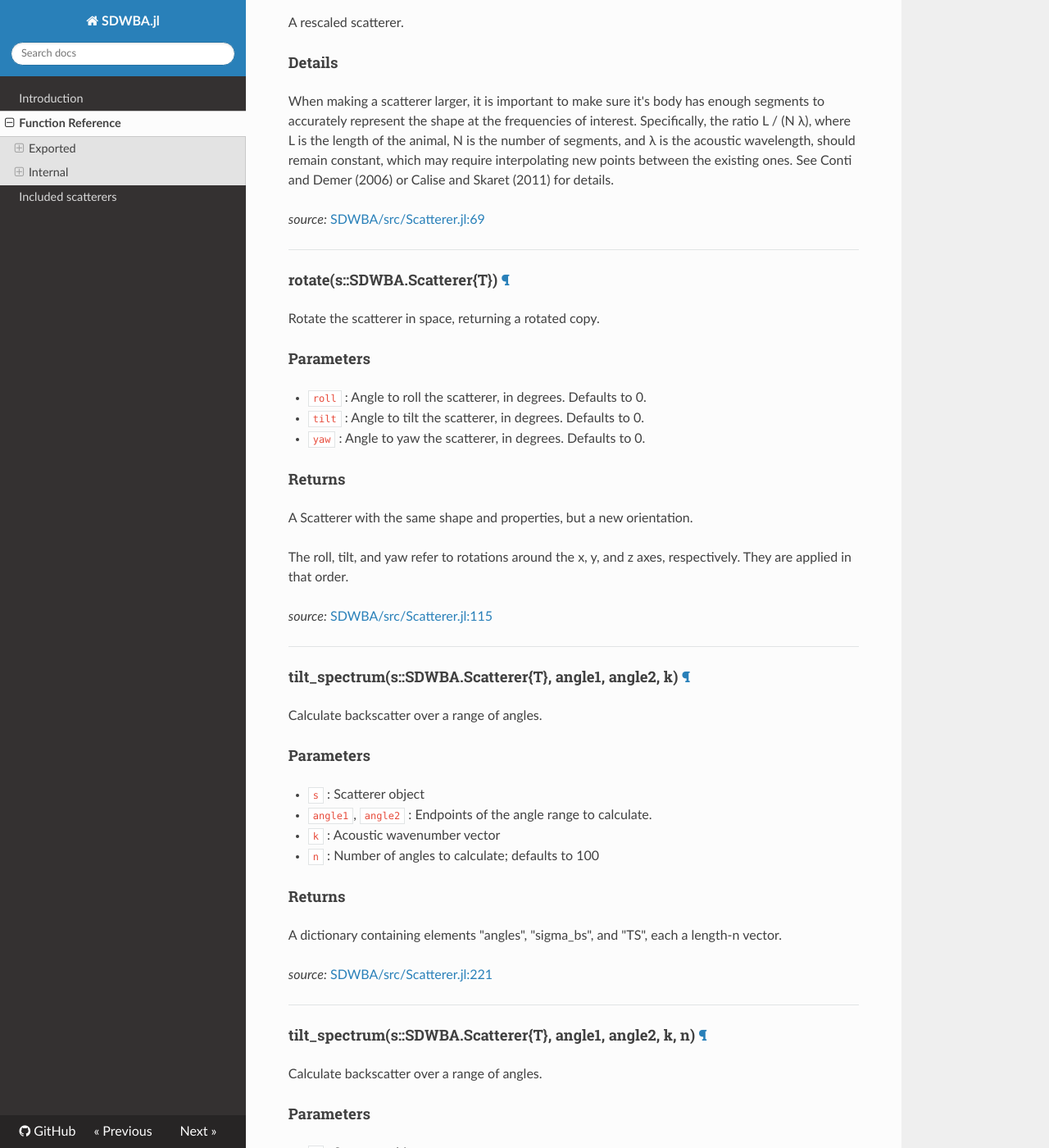
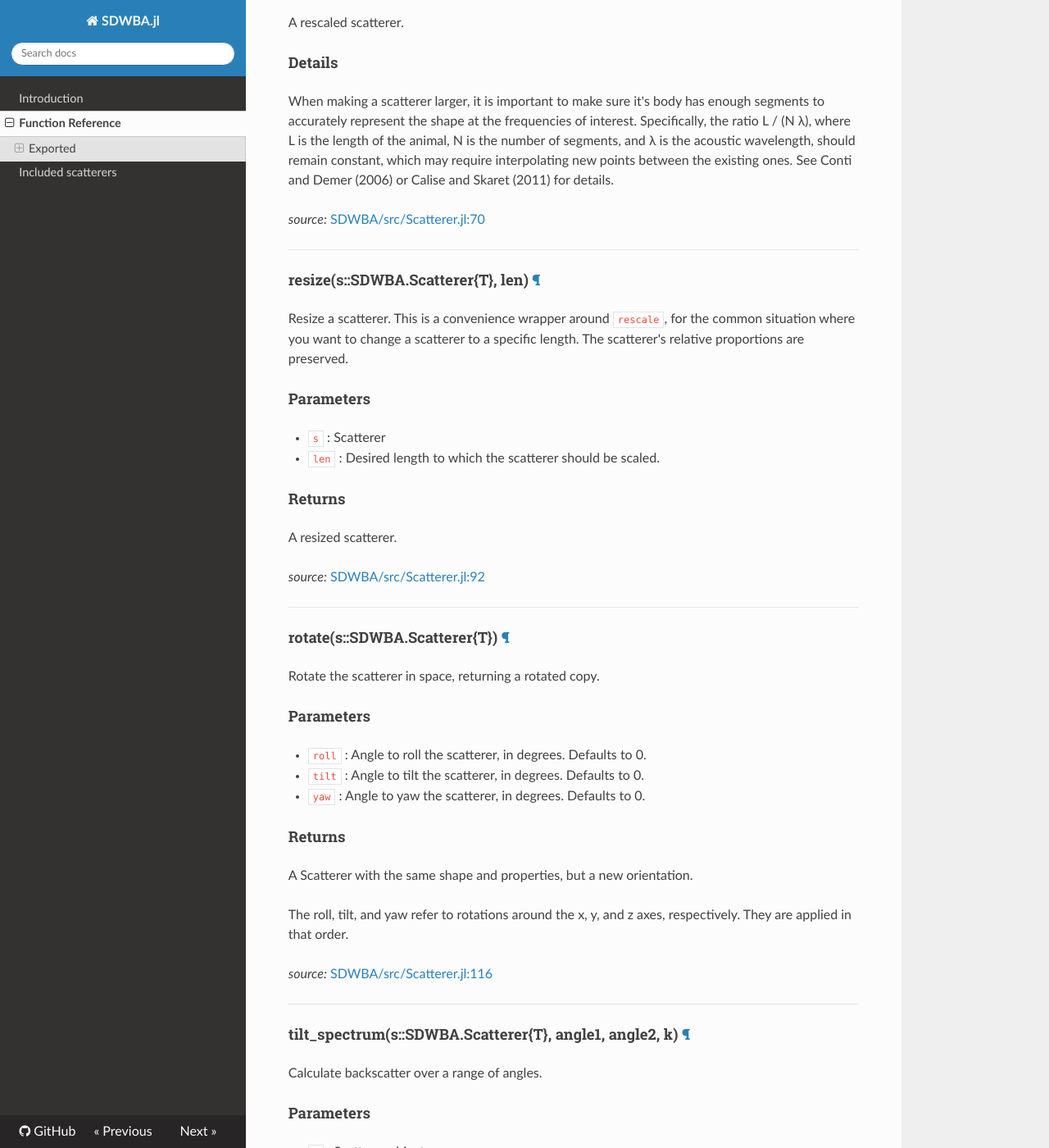
Before and after one commit to ElOceanografo/SDWBA.jl, an MkDocs documentation site: the page built from docs/API.md, in a window 1280 px wide and 1400 px high, scrolled down 2313 px. Shown: the whole window at 82% size. Built offline with MkDocs 1.6.1, drawn with Linux system fonts in a browser that asks for light colours; nearby versions of some CDN libraries; old or Windows-style settings are respelled for this version of MkDocs; some of the changed text lies outside the part shown.

```diff
--- a/docs/API.md
+++ b/docs/API.md
@@ -114,7 +114,26 @@
 
 
 *source:*
-[SDWBA/src/Scatterer.jl:69](https://github.com/ElOceanografo/SDWBA.jl/tree/467c314a3aaa191258c02acf628b546a92eca941/src/Scatterer.jl#L69)
+[SDWBA/src/Scatterer.jl:70](https://github.com/ElOceanografo/SDWBA.jl/tree/9556dd403a683d84e40197841cedaef143a84d61/src/Scatterer.jl#L70)
+
+---
+
+<a id="method__resize.1" class="lexicon_definition"></a>
+#### resize(s::SDWBA.Scatterer{T},  len) [¶](#method__resize.1)
+Resize a scatterer.  This is a convenience wrapper around `rescale`, for the
+common situation where you want to change a scatterer to a specific length.
+The scatterer's relative proportions are preserved.
+
+#### Parameters
+- `s` : Scatterer
+- `len` : Desired length to which the scatterer should be scaled.
+
+#### Returns
+A resized scatterer.
+
+
+*source:*
+[SDWBA/src/Scatterer.jl:92](https://github.com/ElOceanografo/SDWBA.jl/tree/9556dd403a683d84e40197841cedaef143a84d61/src/Scatterer.jl#L92)
 
 ---
 
@@ -135,7 +154,7 @@
 
 
 *source:*
-[SDWBA/src/Scatterer.jl:115](https://github.com/ElOceanografo/SDWBA.jl/tree/467c314a3aaa191258c02acf628b546a92eca941/src/Scatterer.jl#L115)
+[SDWBA/src/Scatterer.jl:116](https://github.com/ElOceanografo/SDWBA.jl/tree/9556dd403a683d84e40197841cedaef143a84d61/src/Scatterer.jl#L116)
 
 ---
 
@@ -157,7 +176,7 @@
 
 
 *source:*
-[SDWBA/src/Scatterer.jl:221](https://github.com/ElOceanografo/SDWBA.jl/tree/467c314a3aaa191258c02acf628b546a92eca941/src/Scatterer.jl#L221)
+[SDWBA/src/Scatterer.jl:222](https://github.com/ElOceanografo/SDWBA.jl/tree/9556dd403a683d84e40197841cedaef143a84d61/src/Scatterer.jl#L222)
 
 ---
 
@@ -179,7 +198,7 @@
 
 
 *source:*
-[SDWBA/src/Scatterer.jl:221](https://github.com/ElOceanografo/SDWBA.jl/tree/467c314a3aaa191258c02acf628b546a92eca941/src/Scatterer.jl#L221)
+[SDWBA/src/Scatterer.jl:222](https://github.com/ElOceanografo/SDWBA.jl/tree/9556dd403a683d84e40197841cedaef143a84d61/src/Scatterer.jl#L222)
 
 ---
 
@@ -194,25 +213,4 @@
 
 
 *source:*
-[SDWBA/src/Scatterer.jl:289](https://github.com/ElOceanografo/SDWBA.jl/tree/467c314a3aaa191258c02acf628b546a92eca941/src/Scatterer.jl#L289)
-
-## Internal
-
----
-
-<a id="method__resize.1" class="lexicon_definition"></a>
-#### resize(s::SDWBA.Scatterer{T},  len) [¶](#method__resize.1)
-Resize a scatterer.  This is a convenience wrapper around `rescale`, for the
-common situation where you want to change a scatterer to a specific length.
-The scatterer's relative proportions are preserved.
-
-#### Parameters
-- `s` : Scatterer
-- `len` : Desired length to which the scatterer should be scaled.
-
-#### Returns
-A resized scatterer.
-
-
-*source:*
-[SDWBA/src/Scatterer.jl:91](https://github.com/ElOceanografo/SDWBA.jl/tree/467c314a3aaa191258c02acf628b546a92eca941/src/Scatterer.jl#L91)
+[SDWBA/src/Scatterer.jl:290](https://github.com/ElOceanografo/SDWBA.jl/tree/9556dd403a683d84e40197841cedaef143a84d61/src/Scatterer.jl#L290)
```
Also changed, not shown: other parts of docs/API.md (+5 -5 lines), docs/Models.md (+5 -5 lines), site/API/index.html, site/Models/index.html, site/index.html, site/mkdocs/search_index.json, 1 other file.
